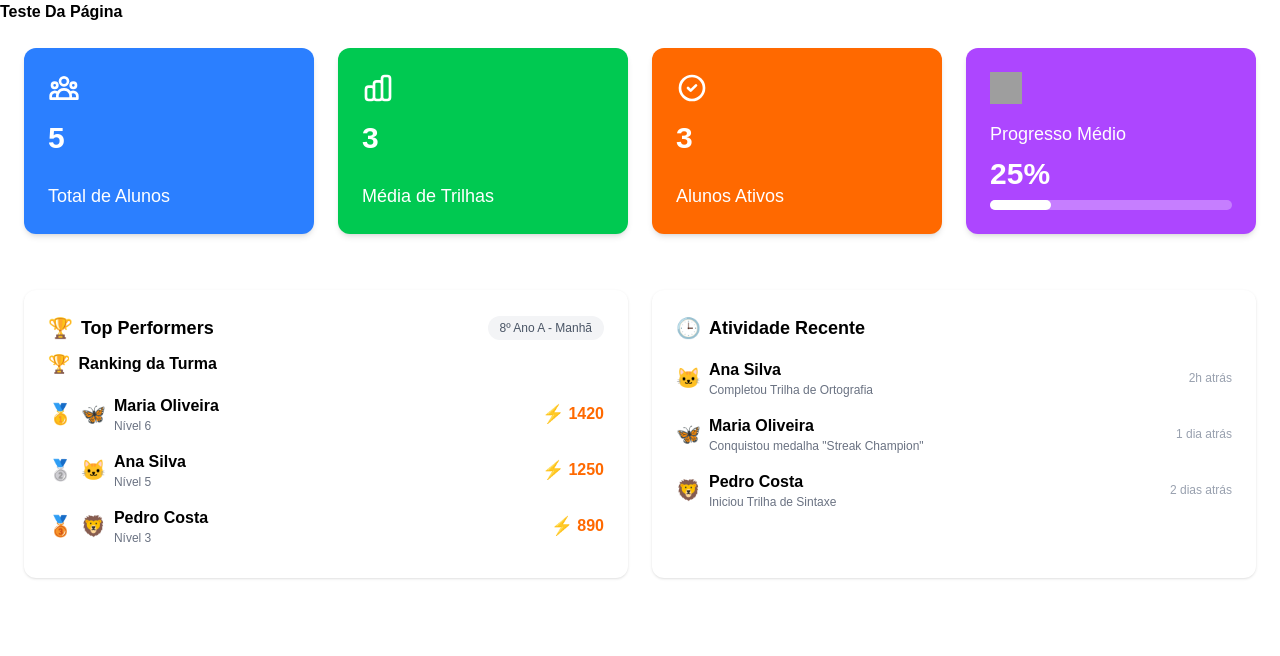
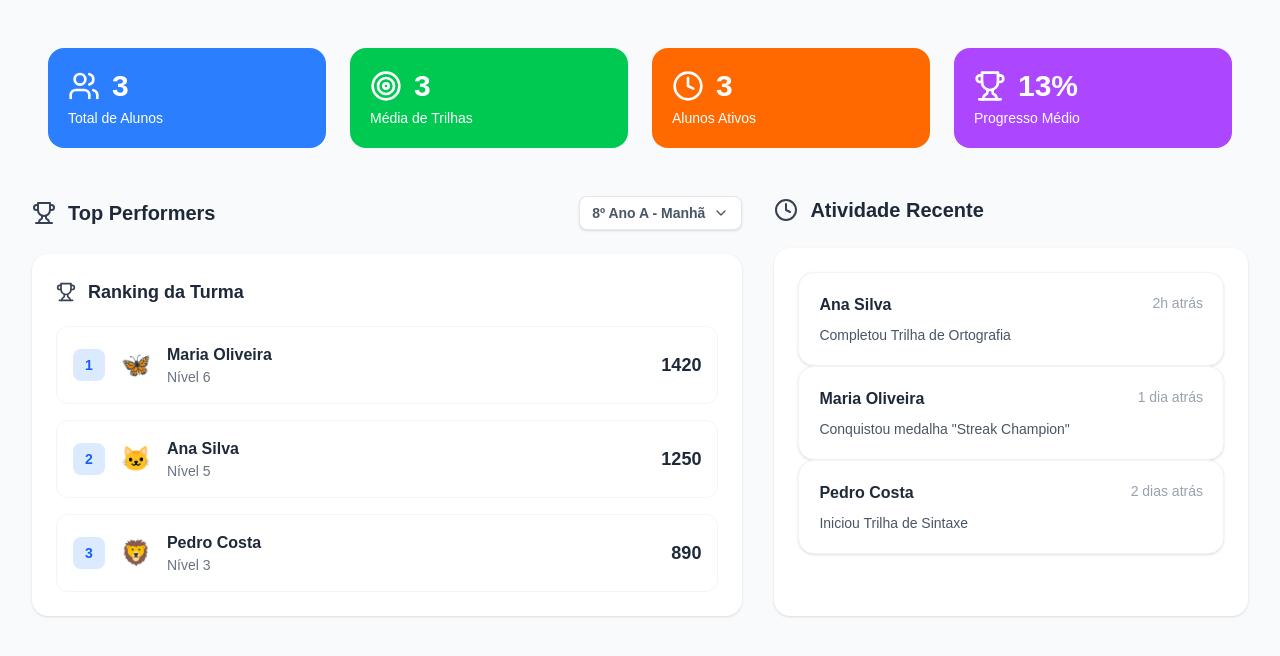
Before and after one commit to MarkHiarley/saberjogando, a Next.js app: page /test in a window 1280 px wide. Shown: the top 656 px of the page. Built offline with nearby package versions, Linux system fonts and the light colour scheme; grey boxes are pictures that could not be loaded.

Commit message:
tudo certin agora

```diff
--- a/src/app/components/dashProf/VisaoGeral.tsx
+++ b/src/app/components/dashProf/VisaoGeral.tsx
@@ -1,180 +1,87 @@
-// Importa a biblioteca React para usar JSX e componentes
-import React from 'react';
+import { StatsCards } from "../visaogeral/StatsCards";
+import { CardAlunoRank } from "../visaogeral/CardAlunoRank";
+import { CardAtividadeRecente } from "../visaogeral/CardAtvdrecente";
+import type { Aluno } from "../visaogeral/CardAlunoRank";
+import type { Atividade } from "../visaogeral/CardAtvdrecente";
 
-// Tipagens simples para os itens
-interface RankingItemProps {
-  rank: number;
-  name: string;
-  avatar: string;
-  level: number;
-  score: number;
-}
-interface ActivityItemProps {
-  avatar: string;
-  name: string;
-  action: string;
-  time: string;
-}
-
-// Função para retornar o ícone de medalha conforme o rank
-const getMedalIcon = (rank: number) => {
-  if (rank === 1) return <span title="1º Lugar" className="text-yellow-400 text-xl">🥇</span>;
-  if (rank === 2) return <span title="2º Lugar" className="text-gray-400 text-xl">🥈</span>;
-  if (rank === 3) return <span title="3º Lugar" className="text-orange-400 text-xl">🥉</span>;
-  return <span className="text-gray-400 font-bold">{rank}</span>;
-};
-
-// Componente de item do ranking (fora do componente principal)
-const RankingItem: React.FC<RankingItemProps> = ({ rank, name, avatar, level, score }) => (
-  <div className="flex items-center justify-between py-2">
-    <div className="flex items-center gap-2">
-      {getMedalIcon(rank)}
-      <span className="text-xl">{avatar}</span>
-      <div>
-        <div className="font-semibold">{name}</div>
-        <div className="text-xs text-gray-500">Nível {level}</div>
-      </div>
-    </div>
-    <div className="flex items-center gap-1 text-orange-500 font-semibold">
-      <span className="text-lg">⚡</span>
-      <span>{score}</span>
-    </div>
-  </div>
-);
-
-// Componente de item de atividade (fora do componente principal)
-const ActivityItem: React.FC<ActivityItemProps> = ({ avatar, name, action, time }) => (
-  <div className="flex items-center justify-between py-2">
-    <div className="flex items-center gap-2">
-      <span className="text-xl">{avatar}</span>
-      <div>
-        <div className="font-semibold">{name}</div>
-        <div className="text-xs text-gray-500">{action}</div>
-      </div>
-    </div>
-    <span className="text-xs text-gray-400">{time}</span>
-  </div>
-);
-
-// --- Componente principal ---
 export const MeuComponente = () => {
-  const progressoMedio = 25;
-  const totalAlunos = 5;
-  const mediaTrilhas = 3;
-  const alunosAtivos = 3;
-
-  // Dados fictícios para ranking e atividades (mantidos no componente)
-  const ranking = [
-    { rank: 1, name: "Maria Oliveira", avatar: "🦋", level: 6, score: 1420 },
-    { rank: 2, name: "Ana Silva", avatar: "🐱", level: 5, score: 1250 },
-    { rank: 3, name: "Pedro Costa", avatar: "🦁", level: 3, score: 890 },
+  const alunos: Aluno[] = [
+    { id: 1, rank: 1, name: "Maria Oliveira", avatar: "🦋", level: 6, score: 1420 },
+    { id: 2, rank: 2, name: "Ana Silva", avatar: "🐱", level: 5, score: 1250 },
+    { id: 3, rank: 3, name: "Pedro Costa", avatar: "🦁", level: 3, score: 890 },
   ];
 
-  const activities = [
-    { avatar: "🐱", name: "Ana Silva", action: "Completou Trilha de Ortografia", time: "2h atrás" },
-    { avatar: "🦋", name: "Maria Oliveira", action: 'Conquistou medalha "Streak Champion"', time: "1 dia atrás" },
-    { avatar: "🦁", name: "Pedro Costa", action: "Iniciou Trilha de Sintaxe", time: "2 dias atrás" },
+  const atividades: Atividade[] = [
+    { id: 1, nome: "Ana Silva", avatar: "🐱", action: "Completou Trilha de Ortografia", time: "2h atrás" },
+    { id: 2, nome: "Maria Oliveira", avatar: "🦋", action: 'Conquistou medalha "Streak Champion"', time: "1 dia atrás" },
+    { id: 3, nome: "Pedro Costa", avatar: "🦁", action: "Iniciou Trilha de Sintaxe", time: "2 dias atrás" },
   ];
 
   return (
-    <div className="bg-white">
-      {/* Visão Geral - Cards com informações resumidas */}
-      <section id="visao-geral">
-        <div>
-          <div className="p-6 grid grid-cols-1 sm:grid-cols-2 lg:grid-cols-4 gap-6">
-            {/* Card 1: Total de Alunos */}
-            <div className="bg-blue-500 text-white p-6 rounded-xl shadow-md flex flex-col justify-between">
-              <div>
-                {/* Ícone de usuários, representando alunos */}
-                <svg xmlns="http://www.w3.org/2000/svg" className="h-8 w-8 mb-4" fill="none" viewBox="0 0 24 24" stroke="currentColor" strokeWidth={2}>
-                  <path strokeLinecap="round" strokeLinejoin="round" d="M17 20h5v-2a3 3 0 00-5.356-1.857M17 20H7m10 0v-2c0-.656-.126-1.283-.356-1.857M7 20H2v-2a3 3 0 015.356-1.857M7 20v-2c0-.656.126-1.283.356-1.857m0 0a5.002 5.002 0 019.288 0M15 7a3 3 0 11-6 0 3 3 0 016 0zm6 3a2 2 0 11-4 0 2 2 0 014 0zM7 10a2 2 0 11-4 0 2 2 0 014 0z" />
-                </svg>
-                {/* Número de alunos */}
-                <h3 className="text-3xl font-bold">{totalAlunos}</h3>
+    // Container principal da página
+    <div className="p-4 md:p-8 bg-gray-50 min-h-screen">
+
+      {/* --- NOVO CONTAINER VERTICAL PRINCIPAL --- */}
+      {/* Este div agora organiza a página em seções verticais */}
+      <div className="flex flex-col gap-8">
+
+        {/* ========================================= */}
+        {/* SEÇÃO 1: STATS CARDS (LARGURA TOTAL)    */}
+        {/* ========================================= */}
+        <StatsCards />
+
+        {/* ======================================================== */}
+        {/* SEÇÃO 2: CONTAINER DAS DUAS COLUNAS (RANKING E ATIVIDADE) */}
+        {/* ======================================================== */}
+        <div className="flex flex-col lg:flex-row gap-8">
+
+          {/* COLUNA DA ESQUERDA (60%) */}
+          <div className="flex w-full lg:w-[60%] flex-col gap-6">
+
+            {/* Cabeçalho da coluna */}
+            <div className="flex justify-between items-center">
+              <div className="flex items-center gap-3">
+                <svg xmlns="http://www.w3.org/2000/svg" width="24" height="24" viewBox="0 0 24 24" fill="none" stroke="currentColor" strokeWidth="2" strokeLinecap="round" strokeLinejoin="round" className="text-gray-700"><path d="M6 9H4.5a2.5 2.5 0 0 1 0-5H6"/><path d="M18 9h1.5a2.5 2.5 0 0 0 0-5H18"/><path d="M4 22h16"/><path d="M10 14.66V17c0 .55-.47.98-.97 1.21C7.85 18.75 7 20.24 7 22"/><path d="M14 14.66V17c0 .55.47.98.97 1.21C16.15 18.75 17 20.24 17 22"/><path d="M18 2H6v7a6 6 0 0 0 12 0V2Z"/></svg>
+                <h1 className="text-xl font-bold text-gray-800">Top Performers</h1>
               </div>
-              {/* Descrição do card */}
-              <p className="text-lg">Total de Alunos</p>
+              <button className="flex items-center gap-2 px-3 py-1.5 bg-white border border-gray-200 rounded-lg text-sm font-semibold text-gray-600 shadow-sm">
+                8º Ano A - Manhã
+                <svg xmlns="http://www.w3.org/2000/svg" width="16" height="16" viewBox="0 0 24 24" fill="none" stroke="currentColor" strokeWidth="2" strokeLinecap="round" strokeLinejoin="round"><path d="m6 9 6 6 6-6"/></svg>
+              </button>
             </div>
 
-            {/* Card 2: Média de Trilhas */}
-            <div className="bg-green-500 text-white p-6 rounded-xl shadow-md flex flex-col justify-between">
-              <div>
-                {/* Ícone de trilhas/caminhos */}
-                <svg xmlns="http://www.w3.org/2000/svg" className="h-8 w-8 mb-4" fill="none" viewBox="0 0 24 24" stroke="currentColor" strokeWidth={2}>
-                  <path strokeLinecap="round" strokeLinejoin="round" d="M9 19v-6a2 2 0 00-2-2H5a2 2 0 00-2 2v6a2 2 0 002 2h2a2 2 0 002-2zm0 0V9a2 2 0 012-2h2a2 2 0 012 2v10m-6 0a2 2 0 002 2h2a2 2 0 002-2m0 0V5a2 2 0 012-2h2a2 2 0 012 2v14a2 2 0 01-2 2h-2a2 2 0 01-2-2z" />
-                </svg>
-                {/* Valor da média de trilhas */}
-                <h3 className="text-3xl font-bold">{mediaTrilhas}</h3>
+            {/* Card de Ranking da Turma (agora o único card aqui) */}
+            <div className="bg-white p-6 rounded-2xl shadow-sm flex-1">
+              <div className="flex items-center gap-3 mb-5">
+                <svg xmlns="http://www.w3.org/2000/svg" width="20" height="20" viewBox="0 0 24 24" fill="none" stroke="currentColor" strokeWidth="2" strokeLinecap="round" strokeLinejoin="round" className="text-gray-700"><path d="M6 9H4.5a2.5 2.5 0 0 1 0-5H6"/><path d="M18 9h1.5a2.5 2.5 0 0 0 0-5H18"/><path d="M4 22h16"/><path d="M10 14.66V17c0 .55-.47.98-.97 1.21C7.85 18.75 7 20.24 7 22"/><path d="M14 14.66V17c0 .55.47.98.97 1.21C16.15 18.75 17 20.24 17 22"/><path d="M18 2H6v7a6 6 0 0 0 12 0V2Z"/></svg>
+                <h3 className="text-lg font-semibold text-gray-800">Ranking da Turma</h3>
               </div>
-              {/* Descrição do card */}
-              <p className="text-lg">Média de Trilhas</p>
-            </div>
-
-            {/* Card 3: Alunos Ativos */}
-            <div className="bg-orange-500 text-white p-6 rounded-xl shadow-md flex flex-col justify-between">
-              <div>
-                {/* Ícone de check, representando alunos ativos */}
-                <svg xmlns="http://www.w3.org/2000/svg" className="h-8 w-8 mb-4" fill="none" viewBox="0 0 24 24" stroke="currentColor" strokeWidth={2}>
-                  <path strokeLinecap="round" strokeLinejoin="round" d="M9 12l2 2 4-4m6 2a9 9 0 11-18 0 9 9 0 0118 0z" />
-                </svg>
-                {/* Número de alunos ativos */}
-                <h3 className="text-3xl font-bold">{alunosAtivos}</h3>
-              </div>
-              {/* Descrição do card */}
-              <p className="text-lg">Alunos Ativos</p>
-            </div>
-
-            {/* Card 4: Progresso Médio */}
-            <div className="bg-purple-500 text-white p-6 rounded-xl shadow-md flex flex-col justify-between">
-              <img src="https://images.icon-icons.com/1919/PNG/512/bigwinnerscup_121959.png" alt="Troféu" className="h-8 w-8 mb-4" />
-              <div>
-                {/* Título do card */}
-                <p className="text-lg">Progresso Médio</p>
-                {/* Valor do progresso médio */}
-                <h3 className="text-3xl font-bold my-2">{progressoMedio}%</h3>
-              </div>
-              {/* Barra de progresso visual */}
-              <div className="w-full bg-white/30 rounded-full h-2.5">
-                {/* Barra preenchida proporcional ao progresso */}
-                <div className="bg-white h-2.5 rounded-full" style={{ width: `${progressoMedio}%` }}></div>
+              <div className="flex flex-col gap-4">
+                {alunos.map((aluno) => (
+                  <CardAlunoRank key={aluno.id} aluno={aluno} />
+                ))}
               </div>
             </div>
           </div>
-        </div>
-      </section>
 
-      {/* Top Performers e Atividade Recente (usa os componentes movidos para o topo) */}
-      <div className="px-6 py-8 grid grid-cols-1 md:grid-cols-2 gap-6">
-        {/* Top Performers */}
-        <div className="bg-white rounded-xl shadow p-6">
-          <div className="flex items-center justify-between mb-2">
-            <div className="flex items-center gap-2 font-bold text-lg">
-              <span className="text-xl">🏆</span>
-              Top Performers
+          {/* COLUNA DA DIREITA (40%) */}
+          <div className="flex w-full lg:w-[40%] flex-col gap-6">
+
+            {/* Cabeçalho da coluna */}
+            <div className="flex items-center gap-3">
+              <svg xmlns="http://www.w3.org/2000/svg" width="24" height="24" viewBox="0 0 24 24" fill="none" stroke="currentColor" strokeWidth="2" strokeLinecap="round" strokeLinejoin="round" className="text-gray-700"><circle cx="12" cy="12" r="10"/><polyline points="12 6 12 12 16 14"/></svg>
+              <h2 className="text-xl font-bold text-gray-800">Atividade Recente</h2>
             </div>
-            <span className="bg-gray-100 text-gray-600 px-3 py-1 rounded-full text-xs font-medium">8º Ano A - Manhã</span>
-          </div>
-          <div className="font-semibold mb-2 flex items-center gap-2">
-            <span className="text-lg">🏆</span>
-            Ranking da Turma
-          </div>
-          <div>
-            {ranking.map(item => (
-              <RankingItem key={item.rank} {...item} />
-            ))}
-          </div>
-        </div>
 
-        {/* Atividade Recente */}
-        <div className="bg-white rounded-xl shadow p-6">
-          <div className="flex items-center gap-2 font-bold text-lg mb-2">
-            <span className="text-xl">🕒</span>
-            Atividade Recente
-          </div>
-          <div>
-            {activities.map((item, idx) => (
-              <ActivityItem key={idx} {...item} />
-            ))}
+            {/* Card de Atividades */}
+            <div className="bg-white p-6 rounded-2xl shadow-sm flex-1">
+              <div className="flex flex-col">
+                {atividades.map((atividade) => (
+                  <CardAtividadeRecente key={atividade.id} atividade={atividade} />
+                ))}
+              </div>
+            </div>
+
           </div>
         </div>
       </div>
--- /dev/null
+++ b/src/app/components/visaogeral/CardAlunoRank.tsx
@@ -0,0 +1,37 @@
+export interface Aluno {
+  id: number;
+  rank: number;
+  name: string;
+  avatar: string;
+  level: number;
+  score: number;
+}
+
+export const CardAlunoRank = ({ aluno }: { aluno: Aluno }) => {
+  return (
+    <div className="flex items-center justify-between bg-white p-4 rounded-xl border border-gray-100">
+      <div className="flex items-center space-x-4">
+        {/* Número do ranking */}
+        <div className="flex items-center justify-center w-8 h-8 bg-blue-100 text-blue-600 rounded-lg font-semibold text-sm">
+          {aluno.rank}
+        </div>
+
+        {/* Avatar */}
+        <div className="text-2xl">
+          {aluno.avatar}
+        </div>
+
+        {/* Nome e nível */}
+        <div>
+          <h3 className="font-semibold text-gray-800">{aluno.name}</h3>
+          <p className="text-sm text-gray-500">Nível {aluno.level}</p>
+        </div>
+      </div>
+
+      {/* Pontuação */}
+      <div className="text-right">
+        <p className="font-bold text-gray-800 text-lg">{aluno.score}</p>
+      </div>
+    </div>
+  );
+};
--- /dev/null
+++ b/src/app/components/visaogeral/CardAtvdrecente.tsx
@@ -0,0 +1,19 @@
+export interface Atividade {
+  id: number;
+  nome: string;
+  action: string;
+  avatar: string;
+  time: string;
+}
+
+export const CardAtividadeRecente = ({ atividade }: { atividade: Atividade }) => {
+  return (
+    <div className="bg-white p-5 rounded-2xl shadow-sm border border-gray-100">
+      <div className="flex justify-between items-start mb-2">
+        <h4 className="font-semibold text-gray-800 text-base">{atividade.nome}</h4>
+        <span className="text-gray-400 text-sm font-medium">{atividade.time}</span>
+      </div>
+      <p className="text-gray-600 text-sm">{atividade.action}</p>
+    </div>
+  );
+};
--- /dev/null
+++ b/src/app/components/visaogeral/StatsCards.tsx
@@ -0,0 +1,110 @@
+// Você pode colocar este código em um arquivo .tsx na sua aplicação React
+
+export const StatsCards = () => {
+  return (
+    // Container que organiza os cards em um grid responsivo
+    // 1 coluna em telas pequenas, 2 em médias, 4 em telas grandes
+    <div className="grid grid-cols-1 sm:grid-cols-2 lg:grid-cols-4 gap-6 p-4">
+
+      {/* Card 1: Total de Alunos */}
+      <div className="bg-blue-500 p-5 rounded-2xl text-white">
+        <div className="flex items-center gap-3">
+          {/* Ícone de Pessoas (SVG) */}
+          <svg
+            xmlns="http://www.w3.org/2000/svg"
+            width="32"
+            height="32"
+            viewBox="0 0 24 24"
+            fill="none"
+            stroke="currentColor"
+            strokeWidth="2"
+            strokeLinecap="round"
+            strokeLinejoin="round"
+          >
+            <path d="M16 21v-2a4 4 0 0 0-4-4H6a4 4 0 0 0-4 4v2" />
+            <circle cx="9" cy="7" r="4" />
+            <path d="M22 21v-2a4 4 0 0 0-3-3.87" />
+            <path d="M16 3.13a4 4 0 0 1 0 7.75" />
+          </svg>
+          <span className="text-3xl font-bold">3</span>
+        </div>
+        <p className="text-sm font-medium mt-1">Total de Alunos</p>
+      </div>
+
+      {/* Card 2: Média de Trilhas */}
+      <div className="bg-green-500 p-5 rounded-2xl text-white">
+        <div className="flex items-center gap-3">
+          {/* Ícone de Alvo (SVG) */}
+          <svg
+             xmlns="http://www.w3.org/2000/svg"
+             width="32"
+             height="32"
+             viewBox="0 0 24 24"
+             fill="none"
+             stroke="currentColor"
+             strokeWidth="2"
+             strokeLinecap="round"
+             strokeLinejoin="round"
+            >
+            <circle cx="12" cy="12" r="10" />
+            <circle cx="12" cy="12" r="6" />
+            <circle cx="12" cy="12" r="2" />
+          </svg>
+          <span className="text-3xl font-bold">3</span>
+        </div>
+        <p className="text-sm font-medium mt-1">Média de Trilhas</p>
+      </div>
+
+      {/* Card 3: Alunos Ativos */}
+      <div className="bg-orange-500 p-5 rounded-2xl text-white">
+        <div className="flex items-center gap-3">
+          {/* Ícone de Relógio (SVG) */}
+          <svg
+            xmlns="http://www.w3.org/2000/svg"
+            width="32"
+            height="32"
+            viewBox="0 0 24 24"
+            fill="none"
+            stroke="currentColor"
+            strokeWidth="2"
+            strokeLinecap="round"
+            strokeLinejoin="round"
+          >
+            <circle cx="12" cy="12" r="10" />
+            <polyline points="12 6 12 12 16 14" />
+          </svg>
+          <span className="text-3xl font-bold">3</span>
+        </div>
+        <p className="text-sm font-medium mt-1">Alunos Ativos</p>
+      </div>
+
+      {/* Card 4: Progresso Médio */}
+      <div className="bg-purple-500 p-5 rounded-2xl text-white">
+        <div className="flex items-center gap-3">
+          {/* Ícone de Troféu (SVG) */}
+          <svg
+            xmlns="http://www.w3.org/2000/svg"
+            width="32"
+            height="32"
+            viewBox="0 0 24 24"
+            fill="none"
+            stroke="currentColor"
+            strokeWidth="2"
+            strokeLinecap="round"
+            strokeLinejoin="round"
+          >
+            <path d="M6 9H4.5a2.5 2.5 0 0 1 0-5H6" />
+            <path d="M18 9h1.5a2.5 2.5 0 0 0 0-5H18" />
+            <path d="M4 22h16" />
+            <path d="M10 14.66V17c0 .55-.47.98-.97 1.21C7.85 18.75 7 20.24 7 22" />
+            <path d="M14 14.66V17c0 .55.47.98.97 1.21C16.15 18.75 17 20.24 17 22" />
+            <path d="M18 2H6v7a6 6 0 0 0 12 0V2Z" />
+          </svg>
+          <span className="text-3xl font-bold">13%</span>
+        </div>
+        <p className="text-sm font-medium mt-1">Progresso Médio</p>
+      </div>
+
+    </div>
+  );
+};
--- a/src/app/test/page.tsx
+++ b/src/app/test/page.tsx
@@ -2,9 +2,10 @@ import { MeuComponente } from "../components/dashProf/VisaoGeral";
 
 
 export default function test() {
+
+
 return (
   <div className="bg-white h-screen text-black">
-    <h1 className="font-bold">Teste Da Página</h1>
 
     <MeuComponente/>
   </div>
```
